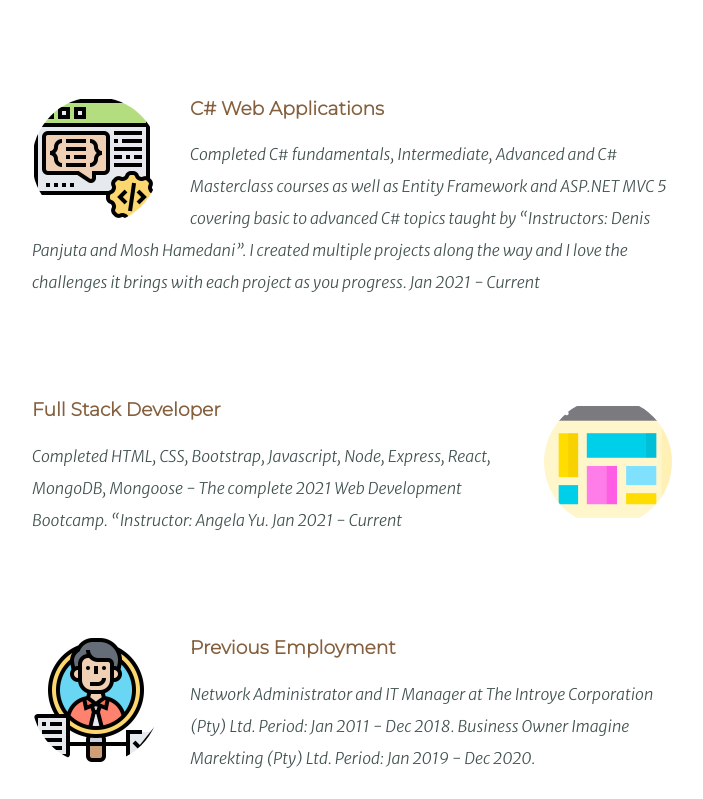
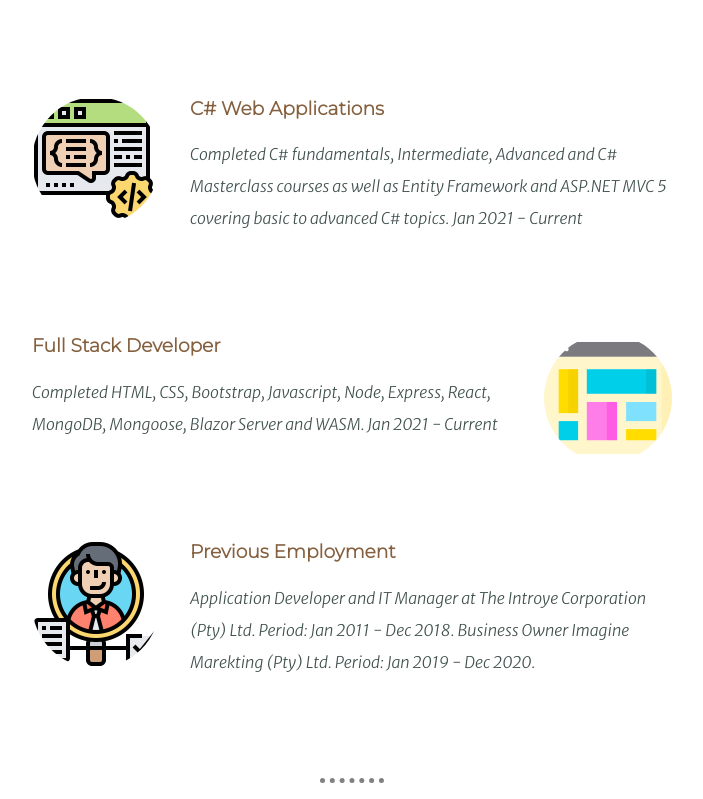
Before and after one commit to FrancoisBruere/cv, a plain HTML site: page index.html in a window 1280 px wide. Shown: the part 1461-2260 px from the top of the page, without its empty margins (288-991 px from the left). Drawn offline with Linux system fonts and the light colour scheme.

Commit message:
Add files via upload

```diff
--- a/index.html
+++ b/index.html
@@ -32,22 +32,22 @@
         <img class="code-image" src="images/code.png" alt="image representing coding">
         <h3>C# Web Applications</h3>
         <p>Completed C# fundamentals, Intermediate, Advanced and C# Masterclass courses as well as
-          Entity Framework and ASP.NET MVC 5 covering basic to advanced C# topics taught by “Instructors: Denis Panjuta and Mosh Hamedani”.
-          I created multiple projects along the way and I love the challenges it brings with each project as you progress.
+          Entity Framework and ASP.NET MVC 5 covering basic to advanced C# topics.
           Jan 2021 - Current
           </p>
       </div>
       <div class="skill-row">
         <img class="webdev-image" src="images/web.png" alt="image representing web design">
         <h3>Full Stack Developer</h3>
-        <p>Completed HTML, CSS, Bootstrap, Javascript, Node, Express, React, MongoDB, Mongoose - The complete 2021 Web Development Bootcamp.
-        “Instructor: Angela Yu. Jan 2021 - Current
+        <p>Completed HTML, CSS, Bootstrap, Javascript, Node, Express, React, MongoDB, Mongoose,
+          Blazor Server and WASM.
+          Jan 2021 - Current
         </p>
       </div>
       <div class="skill-row">
         <img class="employ-image" src="images/background-check.png" alt="image representing employment">
         <h3>Previous Employment</h3>
-        <p>Network Administrator and IT Manager at The Introye Corporation (Pty) Ltd. Period: Jan 2011 - Dec 2018.
+        <p>Application Developer and IT Manager at The Introye Corporation (Pty) Ltd. Period: Jan 2011 - Dec 2018.
           Business Owner Imagine Marekting (Pty) Ltd. Period: Jan 2019 - Dec 2020.
         </p>
       </div>
@@ -65,6 +65,7 @@
         </div>
         <div class="certificatesthree">
             <img class="cert2-img" src="images/WebDev.jpg" alt="">
+            <img class="cert2-img" src="images/Blazor.jpg" alt="">
           </div>
     </div>
     <hr>
```
